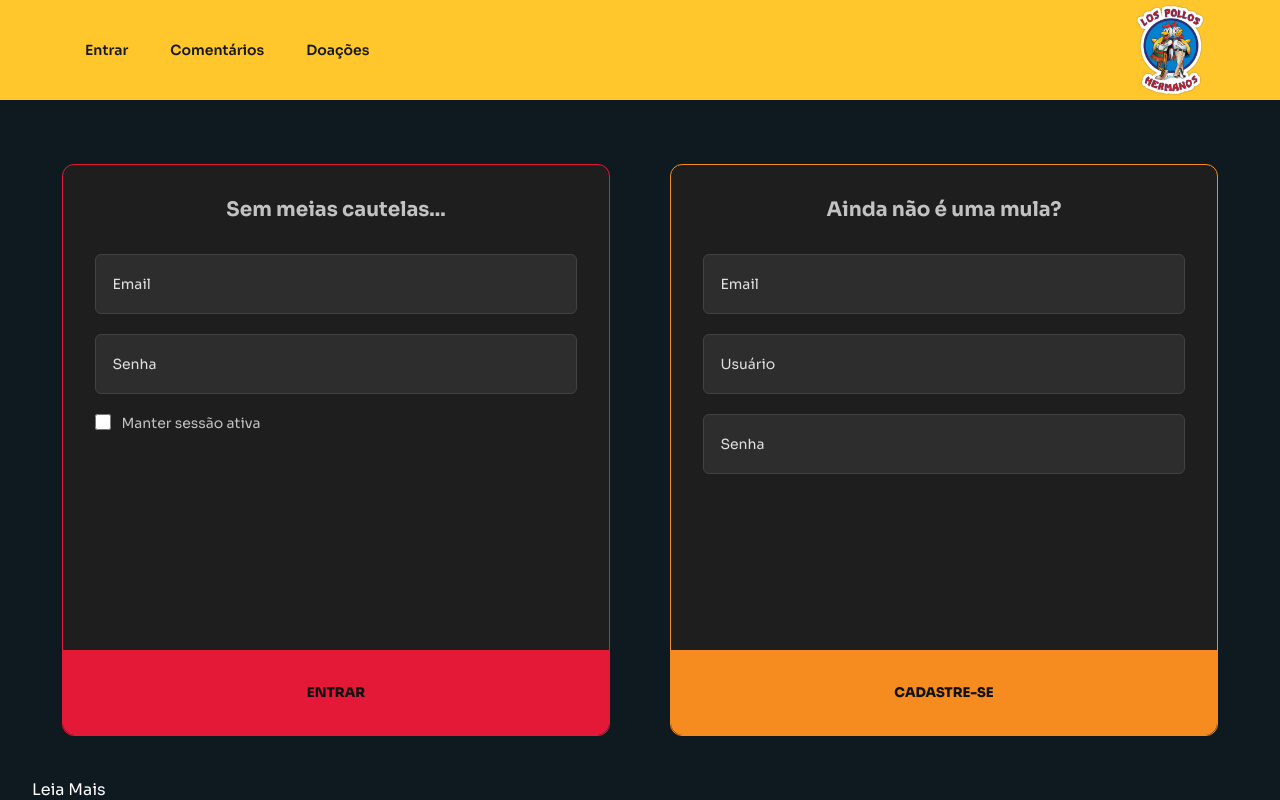
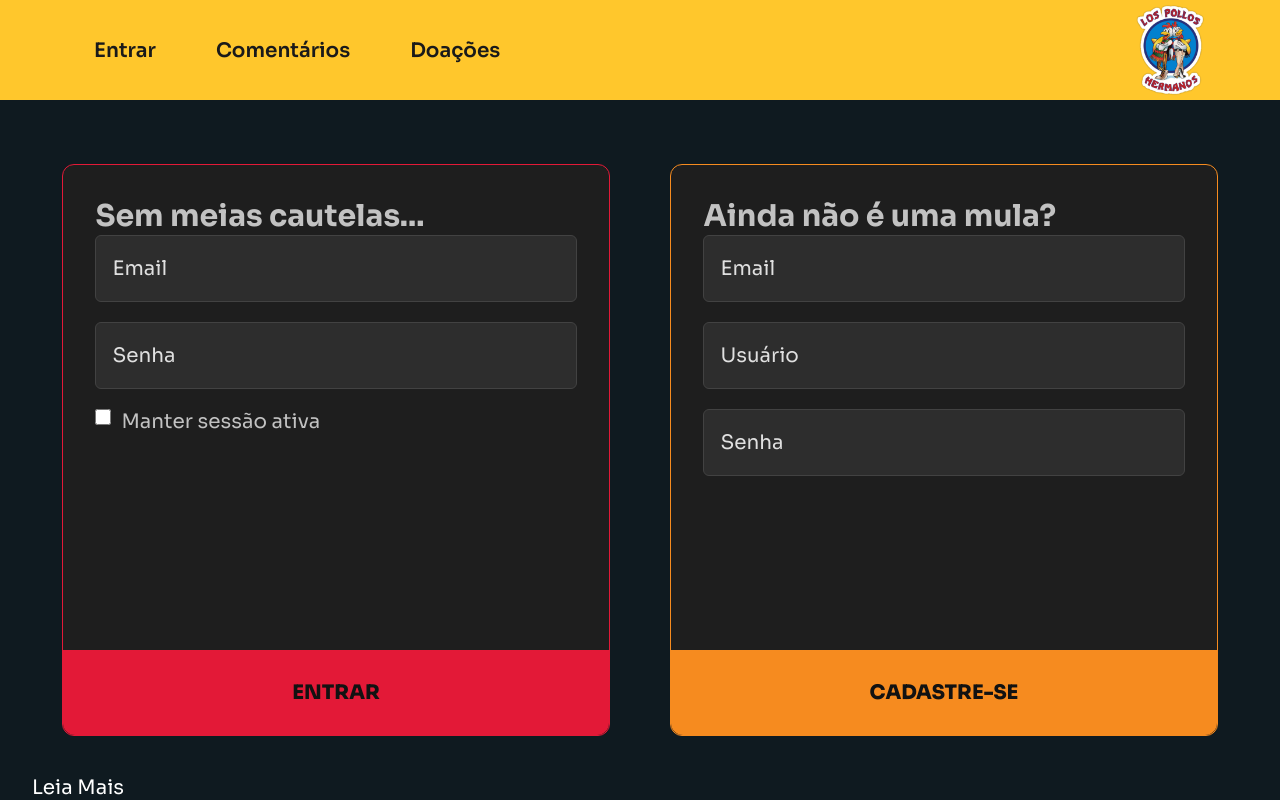
Before and after one commit to SamuelMoreiraFerreira/web-service-comentarios, a Flask app: page / in a window 1280 px wide. Run offline with Flask 3, Linux system fonts and the light colour scheme.

Commit message:
Algumas mudanças para a hospedagem no Render

```diff
--- a/model/comments_controller.py
+++ b/model/comments_controller.py
@@ -21,7 +21,7 @@ class Comment:
 
             cursor = conexao_db.cursor()
 
-            cursor.execute(f'INSERT INTO {db_config["tb_comments"]["name"]} ({db_config["tb_comments"]["fields"]["user"]}, {db_config["tb_comments"]["fields"]["message"]}, {db_config["tb_comments"]["fields"]["dt"]}) VALUES (%s, %s, %s);', (user, message, datetime.datetime.now()))
+            cursor.execute(f'INSERT INTO {db_config["tb_comments"]["name"]} ({db_config["tb_comments"]["fields"]["user"]}, {db_config["tb_comments"]["fields"]["message"]}) VALUES (%s, %s);', (user, message))
 
             # Confirma a alteração
 
--- a/requirements.txt
+++ b/requirements.txt
@@ -1,2 +1,3 @@
 flask
 mysql-connector-python
+gunicorn
--- a/static/styles/login.css
+++ b/static/styles/login.css
@@ -41,7 +41,7 @@ body
     list-style: none;
 
     font-weight: 600;
-    font-size: 14px;
+    font-size: 1em;
 }
 
 .page-header__menu-links > li:hover
@@ -91,18 +91,20 @@ body
     width: 100%;
     height: 100%;
 
-    display: flex;
-    flex-direction: column;
-
     margin: 0 2.5%;
-
-    padding: 2rem;
 
     border-width: 1px;
     border-style: solid;
     border-radius: 12px;
 
     background-color: #1E1E1E;
+}
+
+.form__group
+{
+    height: 85%;
+
+    padding: 2rem;
 }
 
 .form-login
@@ -122,7 +124,7 @@ body
     color: #c2c2c2;
 
     font-weight: bold;
-    font-size: 20px;
+    font-size: 1.5em;
 
     text-align: center;
 }
@@ -140,7 +142,7 @@ body
 
     background-color: #2D2D2D;
 
-    font-size: 14px;
+    font-size: 1em;
 }
 
 .form__input::placeholder
@@ -171,7 +173,7 @@ body
     display: flex;
     align-items: center;
 
-    font-size: 14px;
+    font-size: 1em;
 
     cursor: pointer;
 }
@@ -194,6 +196,7 @@ body
     color: #121212;
 
     font-weight: 800;
+    font-size: 1em;
     text-transform: uppercase;
 
     border: none;
@@ -220,11 +223,58 @@ body
     background-color: var(--fiery-orange);
 }
 
-@media (max-width: 600px) {
+/* Desktop */
+
+@media (min-width: 701px)
+{
+    body
+    {
+        font-size: 20px;
+    }
+}
+
+/* Tablet */
+
+@media (max-width: 701px)
+{
 
     .page-header__logo
     {
         display: none;
     }
 
+    body
+    {
+        font-size: 14px;
+    }
+
+    .page-main
+    {
+        height: 100vh;
+
+        padding: 5%;
+
+        flex-direction: column;
+        gap: 20px;
+    }
+
+    .form__container
+    {
+        margin: 0;
+    }
 }
+
+/* Mobile */
+
+@media (max-width: 375px)
+{
+    body
+    {
+        font-size: 12px;
+    }
+
+    .page-header
+    {
+        justify-content: center;
+    }
+}
--- a/templates/login.html
+++ b/templates/login.html
@@ -60,11 +60,11 @@
 
         <!-- Entrar -->
 
-        <section class="form__container form-login">
+        <form class="form__container form-login" action="/post/register" method="POST">
 
-            <span class="form__title">Sem meias cautelas...</span>
+            <div class="form__group">
 
-            <form class="form" action="/post/register" method="POST">
+                <span class="form__title">Sem meias cautelas...</span>
 
                 <!-- Input Login -->
 
@@ -81,23 +81,21 @@
                     <label class="form__label" for="keep-session">Manter sessão ativa</label>
                 </div>
 
-                <!-- Botão Login -->
+            </div>
 
-                <button class="form__btn-login" type="submit">Entrar</button>
+            <!-- Botão Login -->
 
-            </form>
+            <button class="form__btn-login" type="submit">Entrar</button>
 
-        </section>
+        </form>
 
         <!-- Cadastro -->
 
-        <section class="form__container form-register">
+        <form class="form__container form-register" action="/post/register" method="POST">
 
-            <span class="form__title">Ainda não é uma mula?</span>
+            <div class="form__group">
 
-            <hr/>
-
-            <form class="form" action="/post/register" method="POST">
+                <span class="form__title">Ainda não é uma mula?</span>
 
                 <!-- Input Login -->
 
@@ -105,19 +103,19 @@
 
                 <!-- Input Username -->
 
-                <input class="form__input" type="text" name="input-password" placeholder="Usuário" maxlength="50" required>
+                <input class="form__input" type="text" name="input-username" placeholder="Usuário" maxlength="50" required>
 
                 <!-- Input Senha -->
 
                 <input class="form__input" type="password" name="input-password" placeholder="Senha" minlength="8" required>
 
-                <!-- Botão Cadastrar -->
+            </div>
 
-                <button class="form__btn-register" type="submit">Cadastre-se</button>
+            <!-- Botão Cadastrar -->
 
-            </form>
+            <button class="form__btn-register" type="submit">Cadastre-se</button>
 
-        </section>
+        </form>
 
         <span class="page-main__read-more">Leia Mais</span>
 
```
Also changed, not shown: db_config.json (+14 -14 lines), model/users_controller.py (+8 -6 lines).
